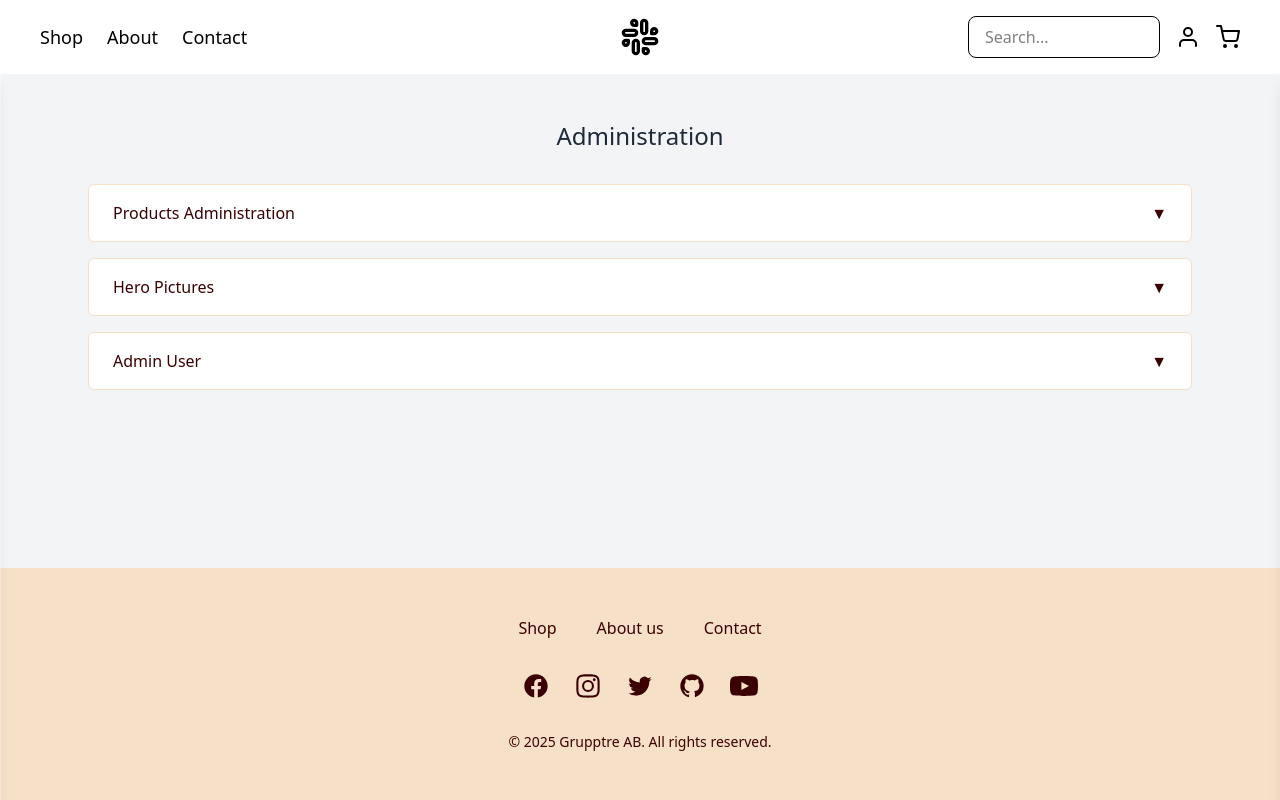
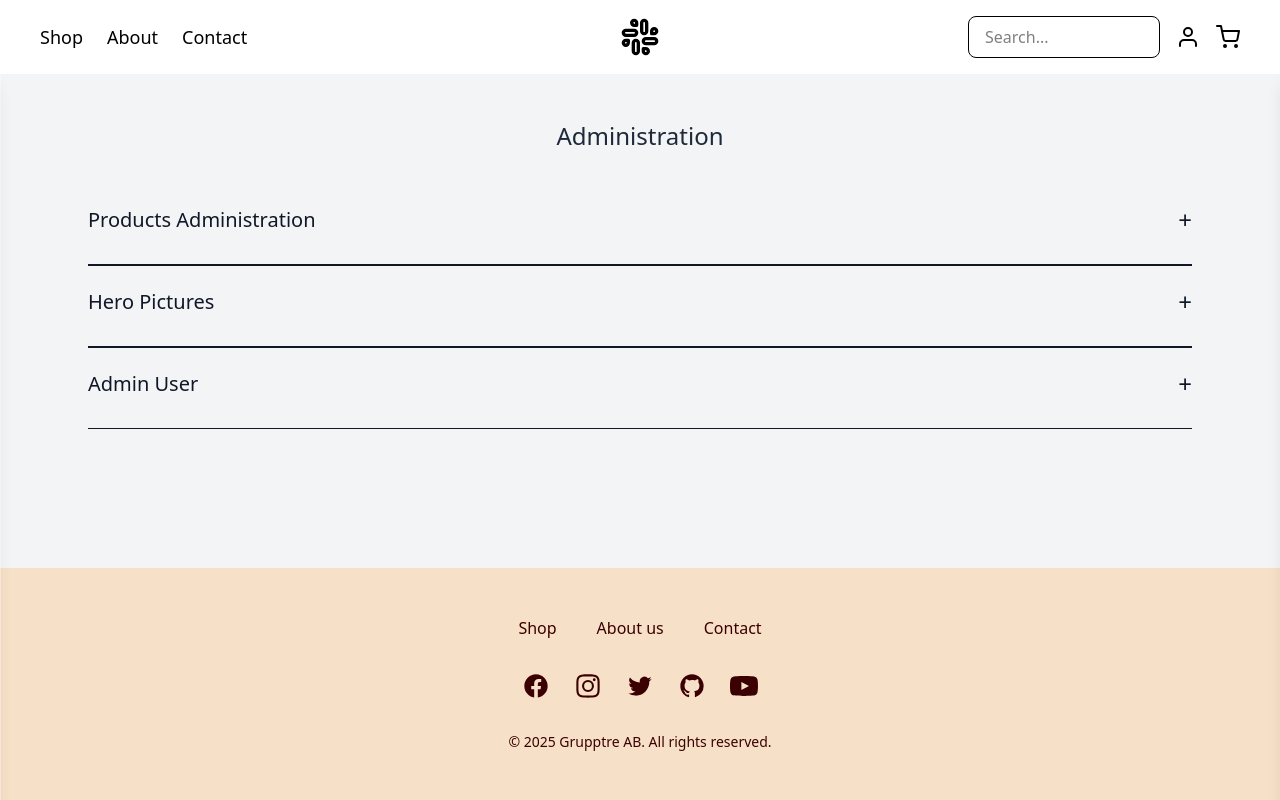
Before and after one commit to OliverBorys/JavaScript2_OliverBorys_VG, a React (Vite) app in the folder client/: page /admin in a window 1280 px wide. Built offline with nearby package versions, Linux system fonts and the light colour scheme; no server answers.

Commit message:
Changed the style of AdminAccordion to same as ContactPage

```diff
--- a/client/src/components/Admin/AdminPage/Accordion.jsx
+++ b/client/src/components/Admin/AdminPage/Accordion.jsx
@@ -5,23 +5,24 @@ const Accordion = ({ title, children }) => {
   const [isOpen, setIsOpen] = useState(false);
 
   return (
-    <div className="mb-4">
+    <div className="w-full border-b border-gray-900 last:border-b-0">
       <button
-        className="accordion-button flex justify-between items-center w-full bg-white text-[#3b0001] text-md font-medium px-6 py-4 border border-[#f7e0c8] rounded-md hover:bg-[#f7e0c8] transition"
+        className="flex justify-between items-center w-full text-gray-900 text-lg font-normal py-5 focus:outline-none"
         onClick={() => setIsOpen(!isOpen)}
       >
-        {title}
-        <span
-          className={`accordion-icon text-[#3b0001] transition-transform duration-700 ${isOpen ? "rotate-180" : ""}`}
-        >
-          ▼
+        <span className="text-xl font-medium">{title}</span>
+        <span className="text-gray-900 text-2xl">
+          {isOpen ? "−" : "+"}
         </span>
       </button>
-      <div
-        className={`panel bg-gray-50 px-6 py-4 border border-t-0 rounded-md border-[#f7e0c8] ${isOpen ? "block" : "hidden"}`}
-      >
-        {children}
-      </div>
+      <div className="col-span-3 mt-2 bg-gray-900 h-[1px] mr-0"></div>
+
+
+      {isOpen && (
+        <div className="py-4 space-y-4 text-gray-900 text-md">
+          {children}
+        </div>
+      )}
     </div>
   );
 };
```
